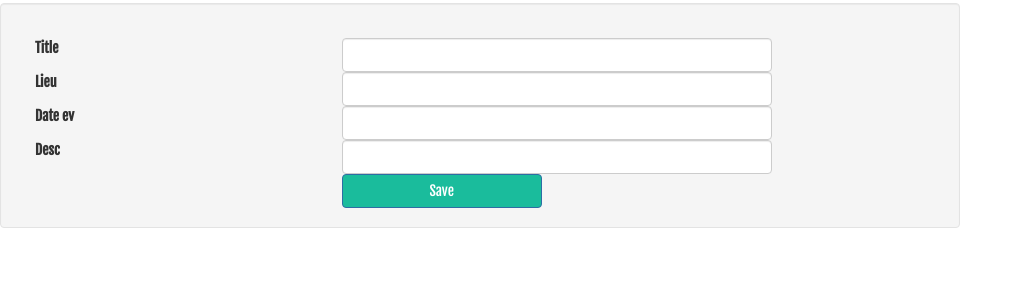
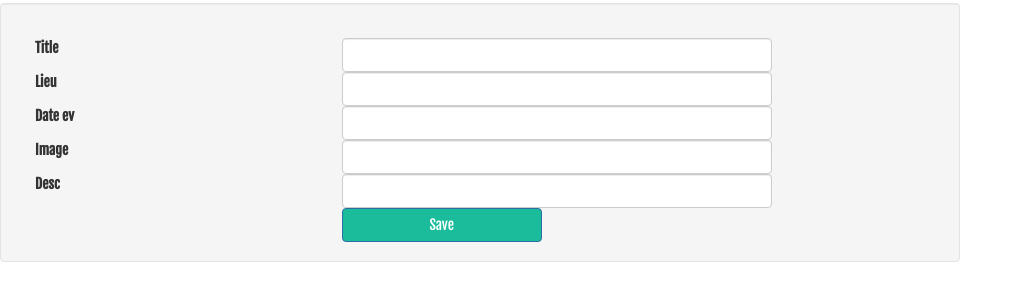
Before and after one commit to ghaffar35/Asrac-, a PHP site: template views/event_form.html.twig in a window 1280 px wide. Shown: the part 60-361 px from the top of the page, without its empty margins (0-1023 px from the left). Run offline with PHP 8.4, Linux system fonts and the light colour scheme; the template is opened without the code that fills it: most values are stand-ins (such as "Sample title", 1, 10 or a date in 2020); form fields are guessed from the names that the template uses; some libraries are stand-ins or nearby versions.

Commit message:
add the input for the upload image in form event

```diff
--- a/views/event_form.html.twig
+++ b/views/event_form.html.twig
@@ -46,6 +46,15 @@
 			</div>
 		</div>
 		<div class="form-group">
+			{{ form_label(eventForm.image, null, { 'label_attr':  {
+				'class': 'col-sm-4 control-label'
+			}}) }}
+			<div class="col-sm-6">
+				{{ form_errors(eventForm.image) }}
+				{{ form_widget(eventForm.image) }}
+			</div>
+		</div>
+		<div class="form-group">
 			{{ form_label(eventForm.desc, null, { 'label_attr':  {
 				'class': 'col-sm-4 control-label'
 			}}) }}
```
